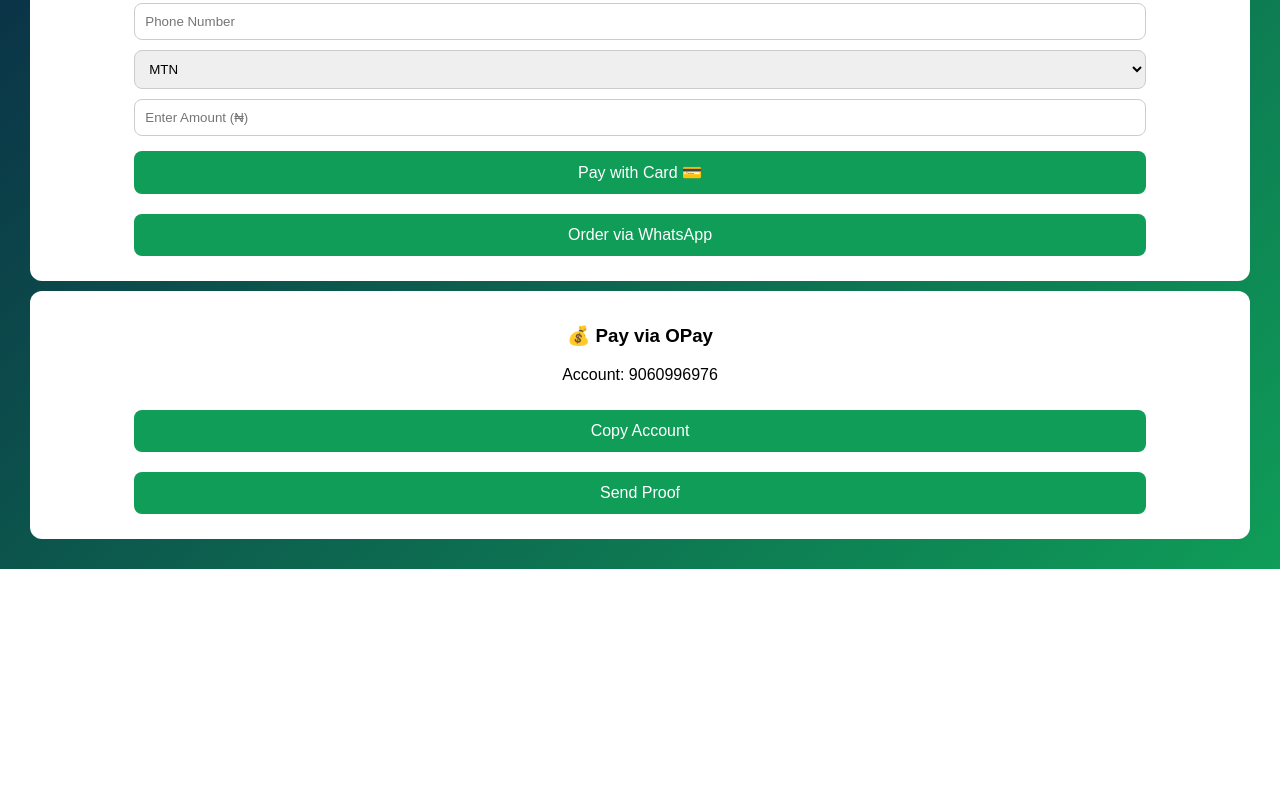
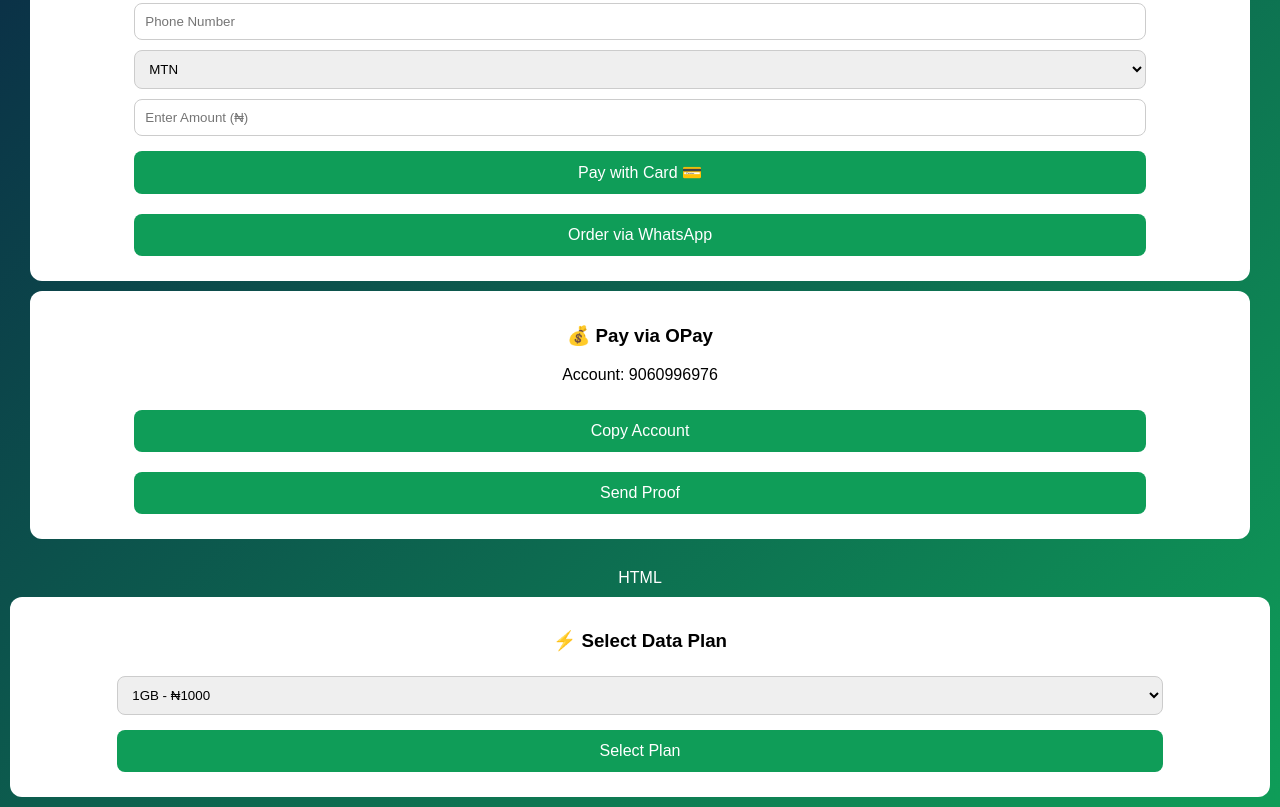
Before and after one commit to gwalloxhub/YDGL.com, a plain HTML site: page index.html in a window 1280 px wide. Shown: the part 365-1172 px from the top of the page. Before the commit the page ends 934 px from the top, so only its background shows below. Drawn offline with Linux system fonts and the light colour scheme.

Commit message:
Introduce data plan selection feature
Added a section for users to select a data plan with options and a button to auto-fill the selection.

```diff
--- a/index.html
+++ b/index.html
@@ -158,3 +158,15 @@
 
 </body>
 </html>
+HTML
+<div class="box">
+<h3>⚡ Select Data Plan</h3>
+
+<select id="plan">
+<option value="1000">1GB - ₦1000</option>
+<option value="2000">2GB - ₦2000</option>
+<option value="5000">5GB - ₦5000</option>
+</select>
+
+<button onclick="autoFill()">Select Plan</button>
+</div>
```
